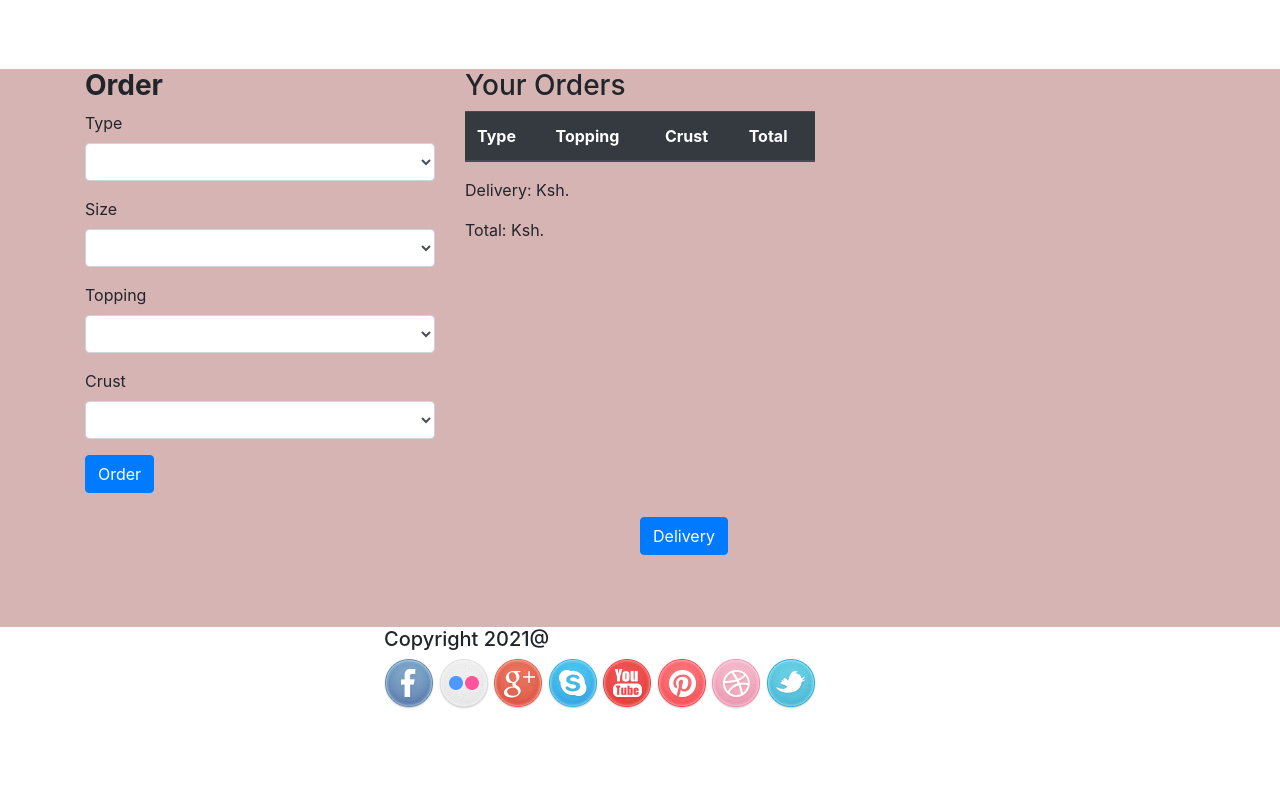
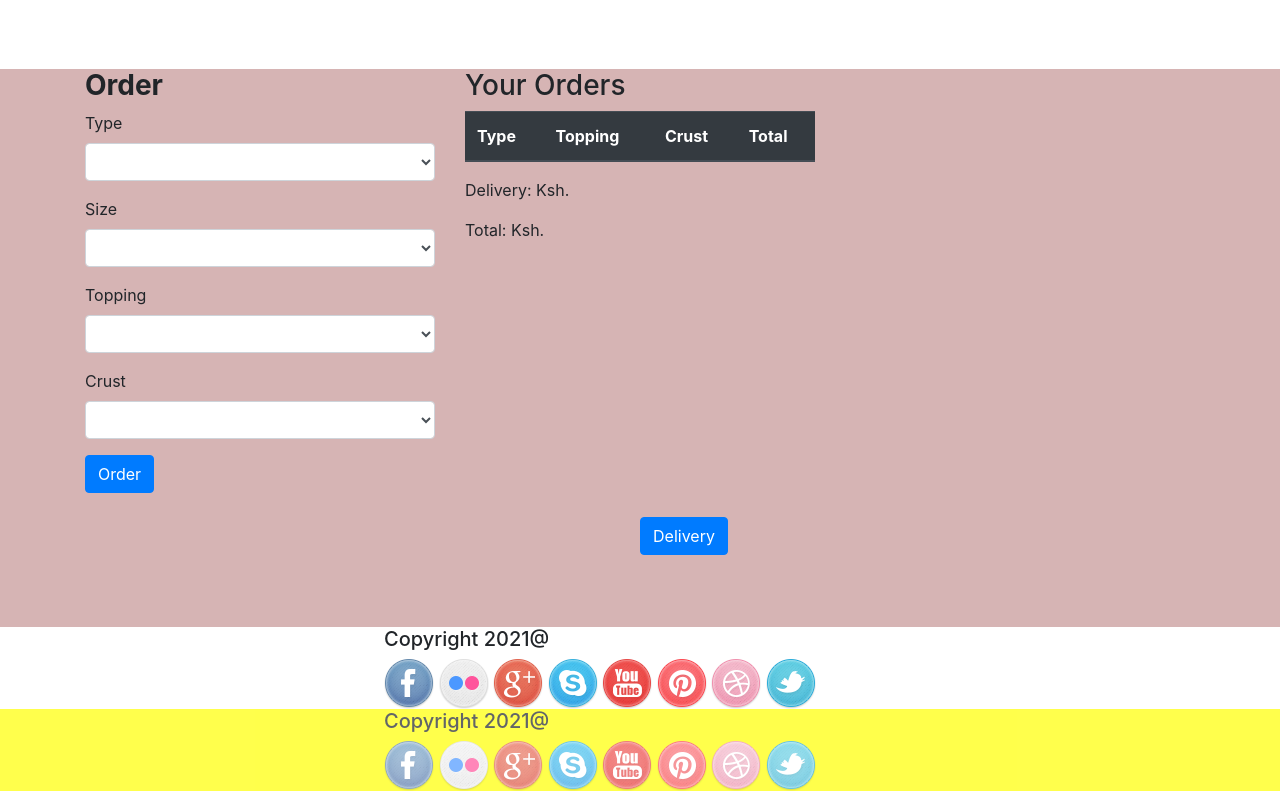
Before and after one commit to AbdimulhinYussuf3675/Food_center, a plain HTML site: page index.html in a window 1280 px wide. Shown: the part 1017-1808 px from the top of the page. Before the commit the page ends 1726 px from the top, so only its background shows below. Drawn offline with nearby package versions, Linux system fonts and the light colour scheme.

Commit message:
Update index.html

```diff
--- a/index.html
+++ b/index.html
@@ -161,6 +161,24 @@
 
         </footer>
 
+  <footer>
+            <div class="give">
+                <h5 id="end">Copyright 2021@</h5>
+                <div id="Contact-us">
+                    <img src="./images/facebook.png">
+                    <img src="./images/flickr.png">
+                    <img src="./images/g_plus.png">
+                    <img src="./images/skype.png">
+                    <img src="./images/you_tube.png">
+                    <img src="./images/pinterest.png">
+                    <img src="./images/dribble.png">
+                    <img src="./images/twitter.png">
+                </div>
+            </div>
+
+
+        </footer>
+
 </body>
 
 </html>
```
